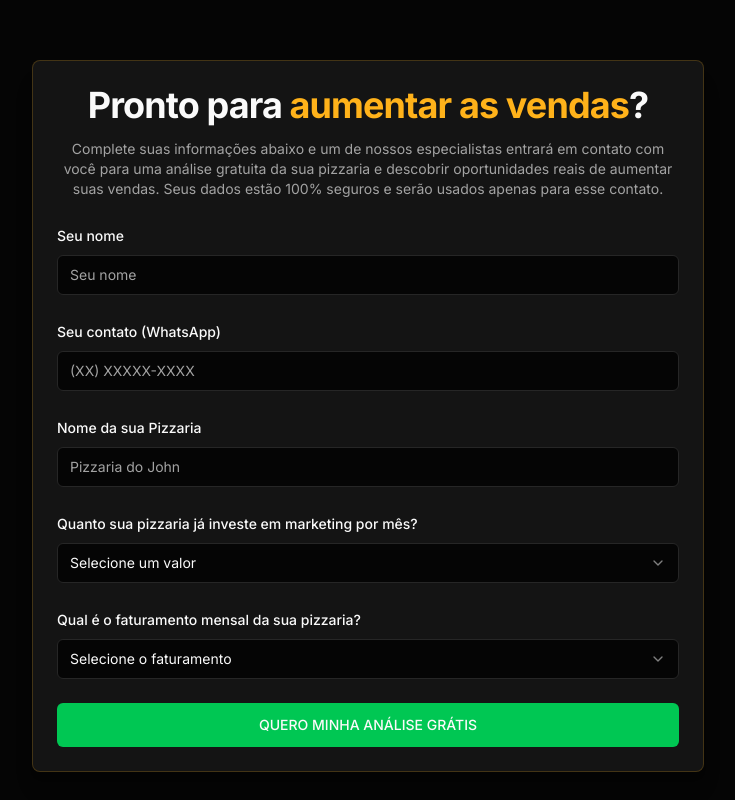
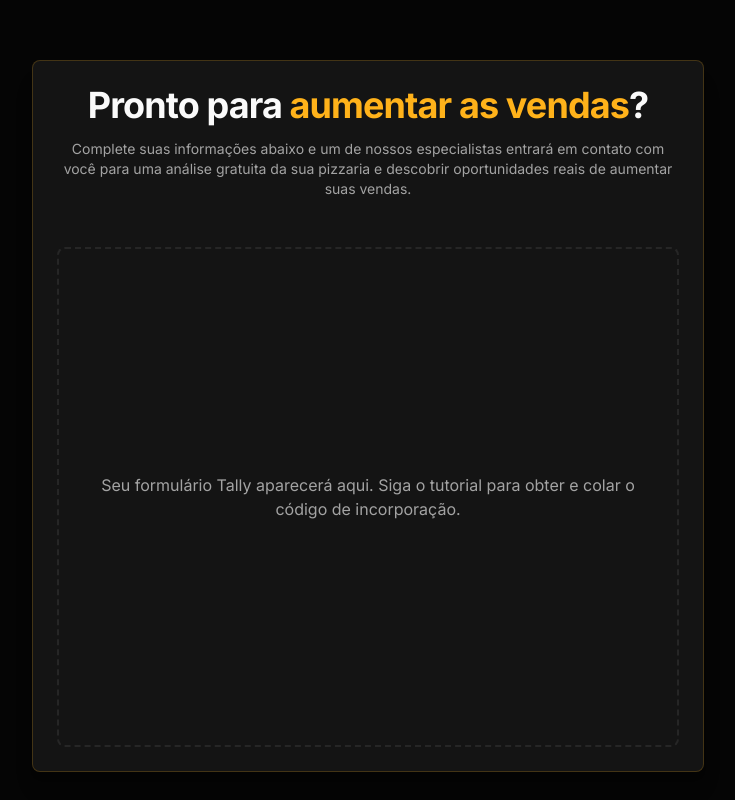
Before and after one commit to goldassessoria/lp-gold, a Next.js app: page / in a window 1280 px wide. Shown: the part 4300-5100 px from the top of the page, without its empty margins (272-1007 px from the left). Built offline with nearby package versions, Linux system fonts and the light colour scheme.

Commit message:
já estou usando o Formspree e está funcionando. mas agora quero mudar pa

```diff
--- a/src/components/contact-form.tsx
+++ b/src/components/contact-form.tsx
@@ -1,77 +1,42 @@
 
 "use client";
 
-import { Button } from "@/components/ui/button";
-import { Input } from "@/components/ui/input";
 import { Card, CardContent, CardHeader, CardTitle, CardDescription } from "@/components/ui/card";
-import { Select, SelectContent, SelectItem, SelectTrigger, SelectValue } from "@/components/ui/select";
-import { Label } from "@/components/ui/label";
 
 export function ContactForm() {
-  // SUBSTITUA COM SEU ENDPOINT DO FORMSPREE
-  const formspreeEndpoint = "https://formspree.io/f/mkgvanby";
-
   return (
     <section id="contato" className="py-16 md:py-24">
       <div className="container mx-auto px-4">
-        <Card className="max-w-2xl mx-auto bg-card border-primary/20 shadow-xl">
+        <Card className="max-w-2xl mx-auto bg-card border-primary/20 shadow-xl overflow-hidden">
           <CardHeader className="text-center">
             <CardTitle className="text-3xl md:text-4xl font-bold">Pronto para <span className="text-primary">aumentar as vendas</span>?</CardTitle>
-            <CardDescription className="pt-2">Complete suas informações abaixo e um de nossos especialistas entrará em contato com você para uma análise gratuita da sua pizzaria e descobrir oportunidades reais de aumentar suas vendas. Seus dados estão 100% seguros e serão usados apenas para esse contato.</CardDescription>
+            <CardDescription className="pt-2">Complete suas informações abaixo e um de nossos especialistas entrará em contato com você para uma análise gratuita da sua pizzaria e descobrir oportunidades reais de aumentar suas vendas.</CardDescription>
           </CardHeader>
-          <CardContent>
-            <form action={formspreeEndpoint} method="POST" className="space-y-6">
-              <div className="space-y-2">
-                <Label htmlFor="name">Seu nome</Label>
-                <Input id="name" name="name" placeholder="Seu nome" required />
-              </div>
+          <CardContent className="p-0">
+            {/*
+              PASSO FINAL:
+              Cole aqui o código de incorporação do seu formulário Tally.
+              Você o obtém clicando em "Publish" -> "Share" -> "Embed" -> "Standard" no seu formulário Tally.
+              O código se parecerá com um <iframe ...>.
+            */}
+            <div
+              className="tally-embed-placeholder"
+              style={{
+                display: 'flex',
+                alignItems: 'center',
+                justifyContent: 'center',
+                height: '500px',
+                border: '2px dashed hsl(var(--border))',
+                borderRadius: 'var(--radius)',
+                margin: '1.5rem',
+                textAlign: 'center',
+                padding: '1rem',
+                color: 'hsl(var(--muted-foreground))'
+              }}
+            >
+              Seu formulário Tally aparecerá aqui. Siga o tutorial para obter e colar o código de incorporação.
+            </div>
 
-              <div className="space-y-2">
-                <Label htmlFor="contact">Seu contato (WhatsApp)</Label>
-                <Input id="contact" name="contact" placeholder="(XX) XXXXX-XXXX" required />
-              </div>
-
-              <div className="space-y-2">
-                <Label htmlFor="pizzeriaName">Nome da sua Pizzaria</Label>
-                <Input id="pizzeriaName" name="pizzeriaName" placeholder="Pizzaria do John" required />
-              </div>
-
-              <div className="space-y-2">
-                <Label>Quanto sua pizzaria já investe em marketing por mês?</Label>
-                <Select name="monthlyInvestment" required>
-                  <SelectTrigger>
-                    <SelectValue placeholder="Selecione um valor" />
-                  </SelectTrigger>
-                  <SelectContent>
-                    <SelectItem value="0-500">R$0 a R$500</SelectItem>
-                    <SelectItem value="500-1200">R$500 a R$1.200</SelectItem>
-                    <SelectItem value="1200-3000">R$1.200 a R$3.000</SelectItem>
-                    <SelectItem value="3000-6000">R$3.000 a R$6.000</SelectItem>
-                    <SelectItem value="6000+">Acima de R$6.000</SelectItem>
-                  </SelectContent>
-                </Select>
-              </div>
-
-              <div className="space-y-2">
-                <Label>Qual é o faturamento mensal da sua pizzaria?</Label>
-                <Select name="monthlyRevenue" required>
-                  <SelectTrigger>
-                    <SelectValue placeholder="Selecione o faturamento" />
-                  </SelectTrigger>
-                  <SelectContent>
-                    <SelectItem value="0-20k">Até R$20.000</SelectItem>
-                    <SelectItem value="20k-60k">De R$20.000 a R$60.000</SelectItem>
-                    <SelectItem value="60k-100k">De R$60.000 a R$100.000</SelectItem>
-                    <SelectItem value="100k-500k">De R$100.000 a R$500.000</SelectItem>
-                    <SelectItem value="500k+">Acima de R$500.000</SelectItem>
-                  </SelectContent>
-                </Select>
-              </div>
-
-              <Button type="submit" className="w-full bg-accent hover:bg-accent/90 text-accent-foreground" size="lg">
-                QUERO MINHA ANÁLISE GRÁTIS
-              </Button>
-            </form>
           </CardContent>
         </Card>
       </div>
```
